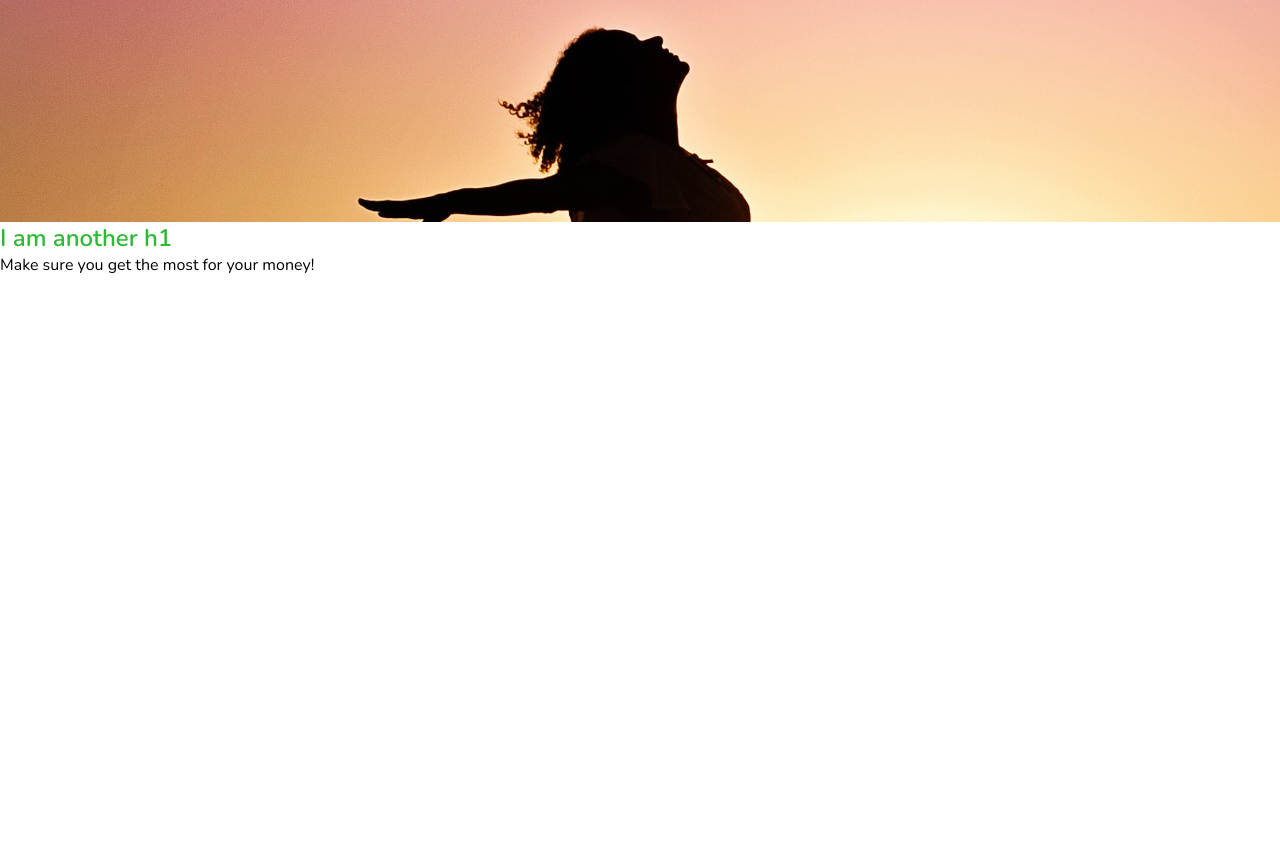
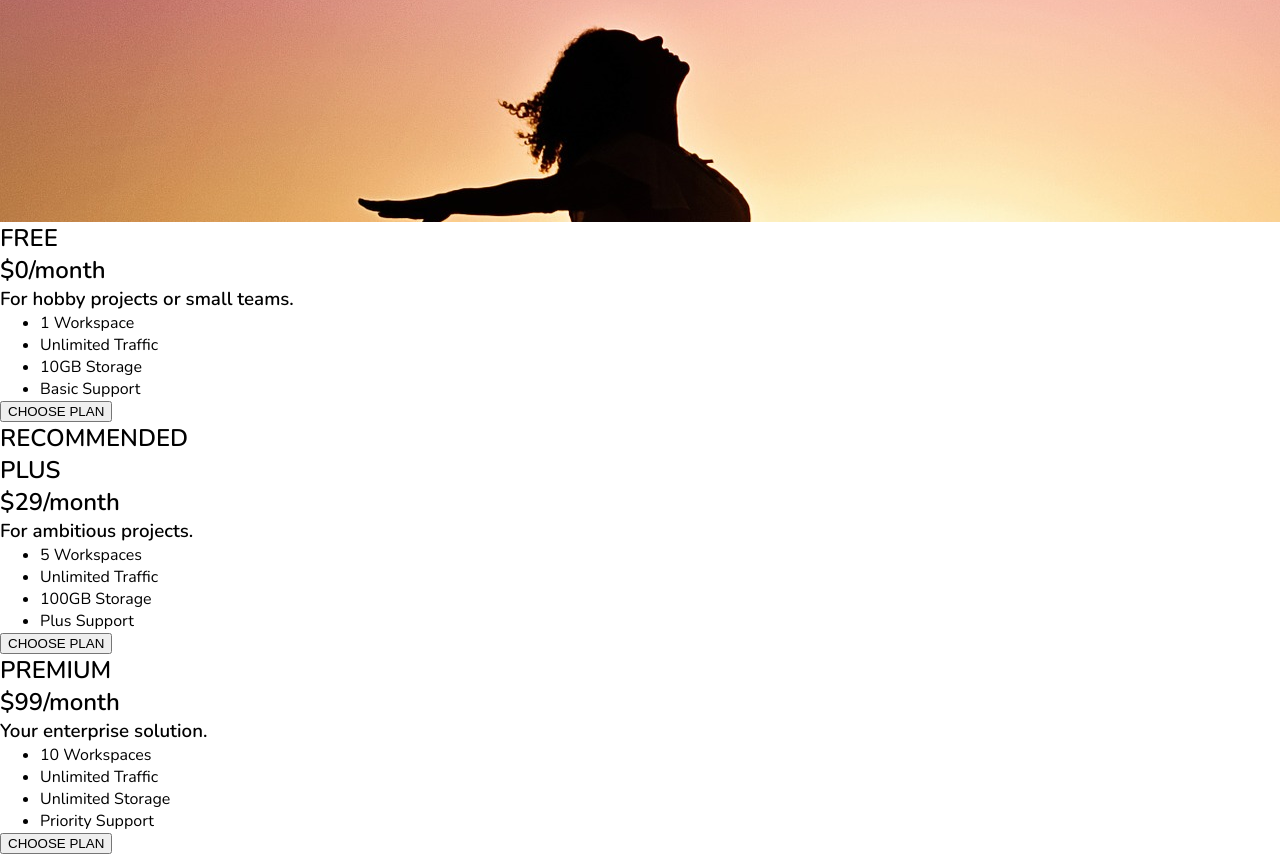
Before and after one commit to BigBrainSmolBoi/learning_css, a React (Create React App) app: page / in a window 1280 px wide. Shown: the part 260-1114 px from the top of the page. Before the commit the page ends 800 px from the top, so only its background shows below. Built offline with nearby package versions, Linux system fonts and the light colour scheme.

Commit message:
jumbotron and plans

```diff
--- a/src/App.js
+++ b/src/App.js
@@ -1,5 +1,6 @@
-import Basics from './components/Basics/Basics';
+import Jumbotron from './components/Jumbotron/Jumbotron';
 import Nav from './components/Navigation/Navigation';
+import Plans from './components/Plans/Plans';
 
 import './App.css';
 
@@ -7,9 +8,8 @@ function App() {
   return (
     <>
       <Nav />
-      <Basics title />
-      <Basics subTitle />
-      <p>Make sure you get the most for your money!</p>
+      <Jumbotron />
+      <Plans />
     </>
   );
 }
--- a/src/components/Basics/Basics.js
+++ /dev/null
@@ -1,20 +0,0 @@
-import React from 'react';
-
-import classes from './Basics.module.css';
-
-export default function Basics(props) {
-  return (
-    <>
-      {props.title && (
-        <section className={classes.titleBar}>
-          <h1 className={classes.title}>Get the Freedom you deserve</h1>
-        </section>
-      )}
-      {props.subTitle && (
-        <section>
-          <h1 className={classes.subTitle}>I am another h1 </h1>
-        </section>
-      )}
-    </>
-  );
-}
--- /dev/null
+++ b/src/components/Jumbotron/Jumbotron.js
@@ -0,0 +1,13 @@
+import React from 'react';
+
+import classes from './Jumbotron.module.css';
+
+export default function Jumbotron(props) {
+  return (
+    <>
+      <section className={classes.titleBar}>
+        <h1 className={classes.title}>Get the Freedom you deserve</h1>
+      </section>
+    </>
+  );
+}
--- a/src/components/Basics/Basics.module.css
+++ b/src/components/Jumbotron/Jumbotron.module.css
@@ -11,9 +11,5 @@ body {
   background: #ff1b68;
   height: 428px;
   background: url('../../assets/freedom.jpg');
+  padding: 20px;
 }
-
-.subTitle {
-  color: rgb(43, 187, 51);
-  font-weight: 600;
-}
--- /dev/null
+++ b/src/components/Plans/Plans.js
@@ -0,0 +1,53 @@
+import React from 'react';
+
+export default function Plans() {
+  return (
+    <div>
+      <div>
+        <article>
+          <h1>FREE</h1>
+          <h2>$0/month</h2>
+          <h3>For hobby projects or small teams.</h3>
+          <ul>
+            <li>1 Workspace</li>
+            <li>Unlimited Traffic</li>
+            <li>10GB Storage</li>
+            <li>Basic Support</li>
+          </ul>
+          <div>
+            <button>CHOOSE PLAN</button>
+          </div>
+        </article>
+        <article>
+          <h1>RECOMMENDED</h1>
+          <h1>PLUS</h1>
+          <h2>$29/month</h2>
+          <h3>For ambitious projects.</h3>
+          <ul>
+            <li>5 Workspaces</li>
+            <li>Unlimited Traffic</li>
+            <li>100GB Storage</li>
+            <li>Plus Support</li>
+          </ul>
+          <div>
+            <button>CHOOSE PLAN</button>
+          </div>
+        </article>
+        <article>
+          <h1>PREMIUM</h1>
+          <h2>$99/month</h2>
+          <h3>Your enterprise solution.</h3>
+          <ul>
+            <li>10 Workspaces</li>
+            <li>Unlimited Traffic</li>
+            <li>Unlimited Storage</li>
+            <li>Priority Support</li>
+          </ul>
+          <div>
+            <button>CHOOSE PLAN</button>
+          </div>
+        </article>
+      </div>
+    </div>
+  );
+}
```
Also changed, not shown: src/components/Plans/Plans.module.css (added), 1 other file (tests, documents, lock files or other folders).
